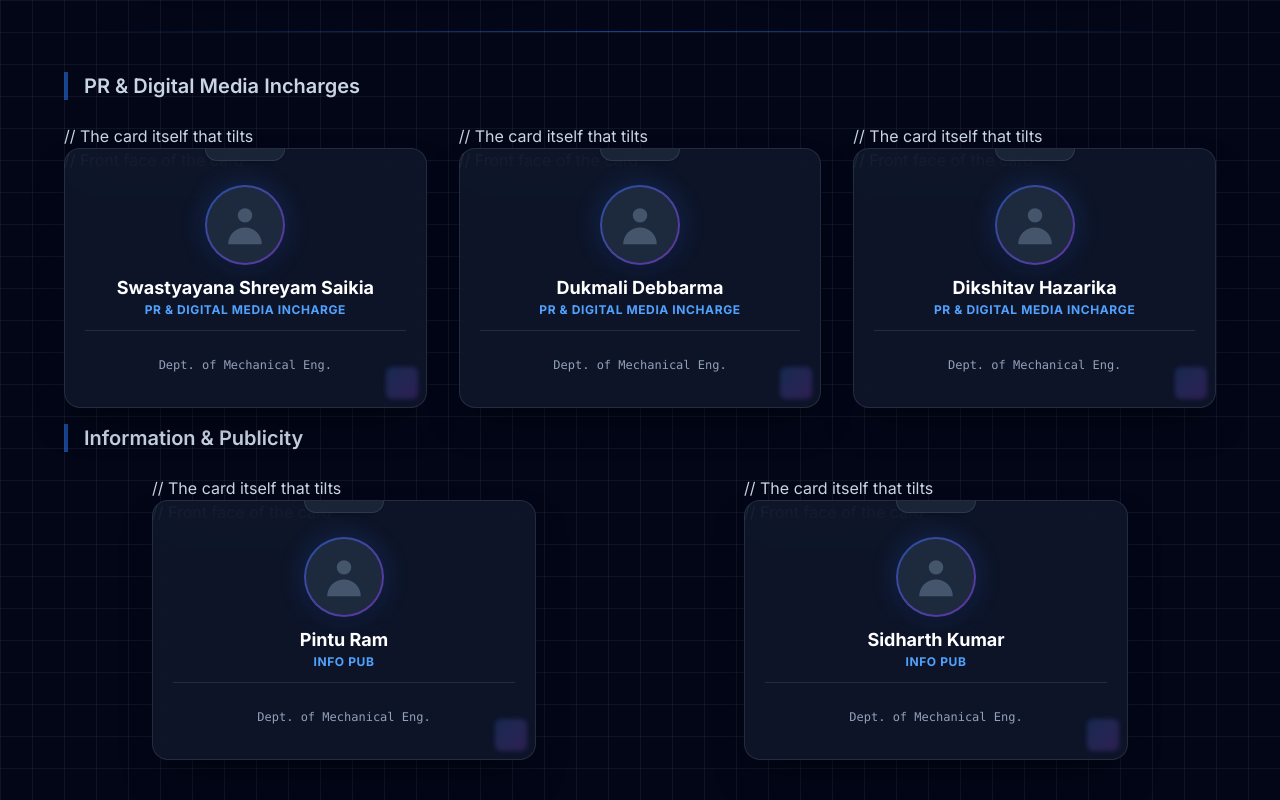
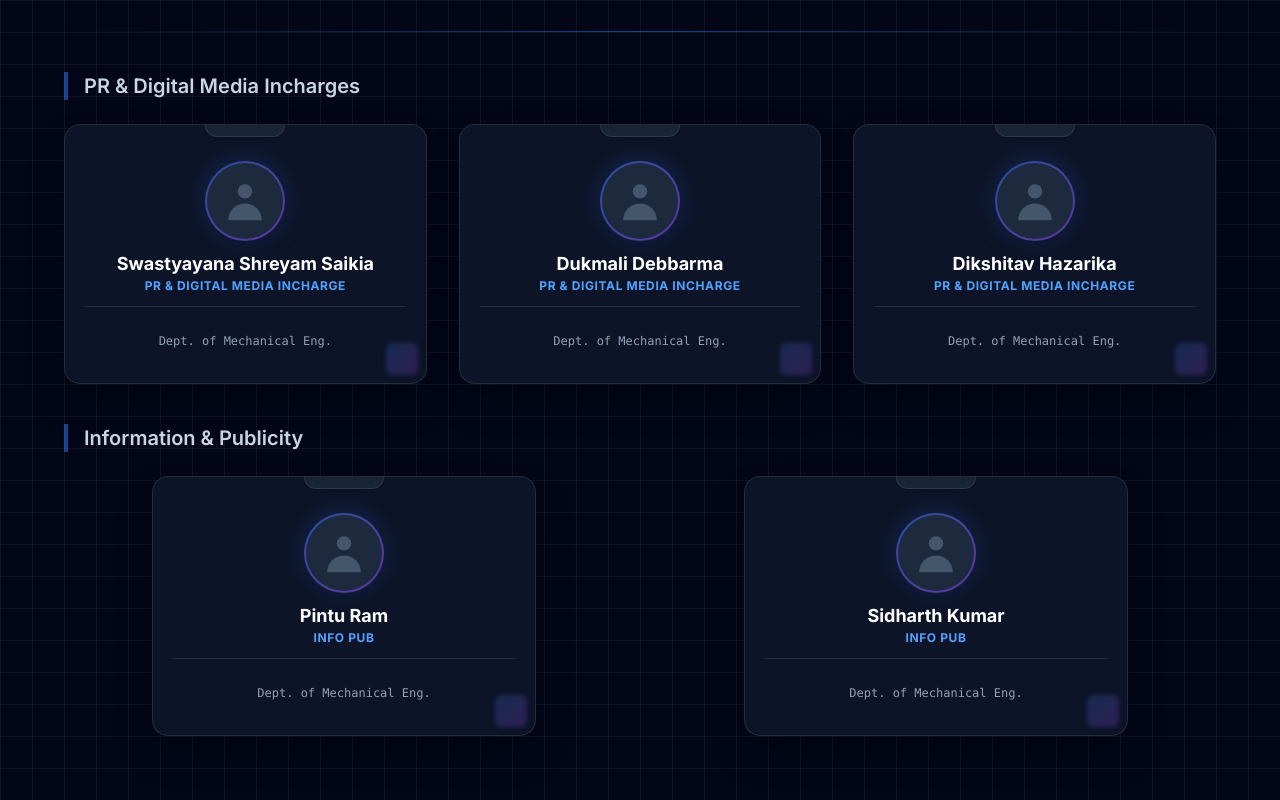
Before and after one commit to Subham-cp/ORBI-new, a Next.js app: page /team in a window 1280 px wide. Shown: the part 3360-4160 px from the top of the page. Built offline with nearby package versions, Linux system fonts and the light colour scheme; no server answers.

Commit message:
Update StudentMembers.tsx

```diff
--- a/src/components/teamPage/StudentMembers.tsx
+++ b/src/components/teamPage/StudentMembers.tsx
@@ -22,11 +22,11 @@ const SubSectionTitle = ({ title }: { title: string }) => (
 
 // New 3D ID Card Component
 const MemberCard = ({ name, role, affiliation }: { name: string; role: string; affiliation: string }) => (
-  // Container for 3D perspective
+  /* Container for 3D perspective */
   <div className="group [perspective:1000px] h-[260px] w-full max-w-sm mx-auto">
-    // The card itself that tilts
+    {/* The card itself that tilts */}
     <div className="relative w-full h-full duration-500 [transform-style:preserve-3d] group-hover:[transform:rotateY(8deg)_rotateX(4deg)] transition-all ease-out">
-      // Front face of the card
+      {/* Front face of the card */}
       <div className="absolute inset-0 w-full h-full bg-slate-900/90 backdrop-blur-xl p-5 rounded-2xl border border-white/10 shadow-[0_20px_40px_-15px_rgba(0,0,0,0.5)] flex flex-col items-center text-center overflow-hidden [backface-visibility:hidden]">
 
         {/* Lanyard Slot visualization */}
```
